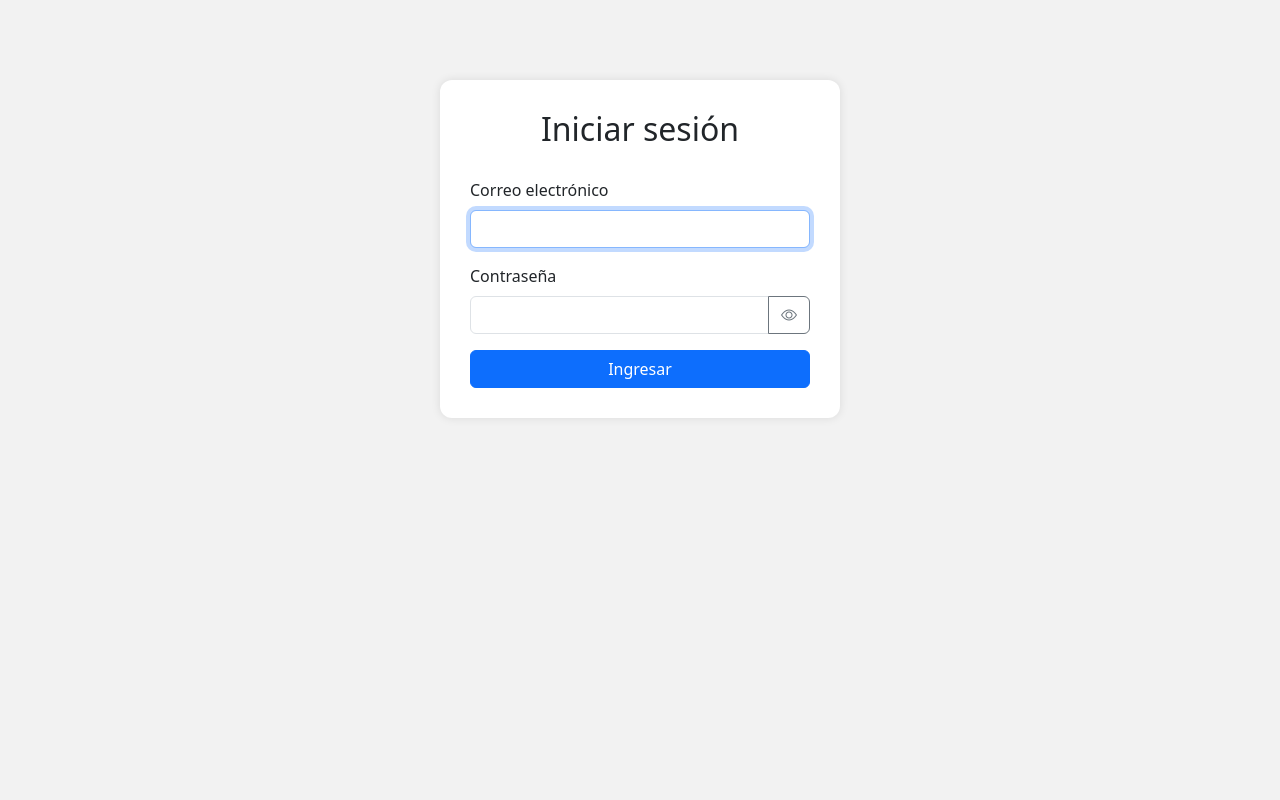
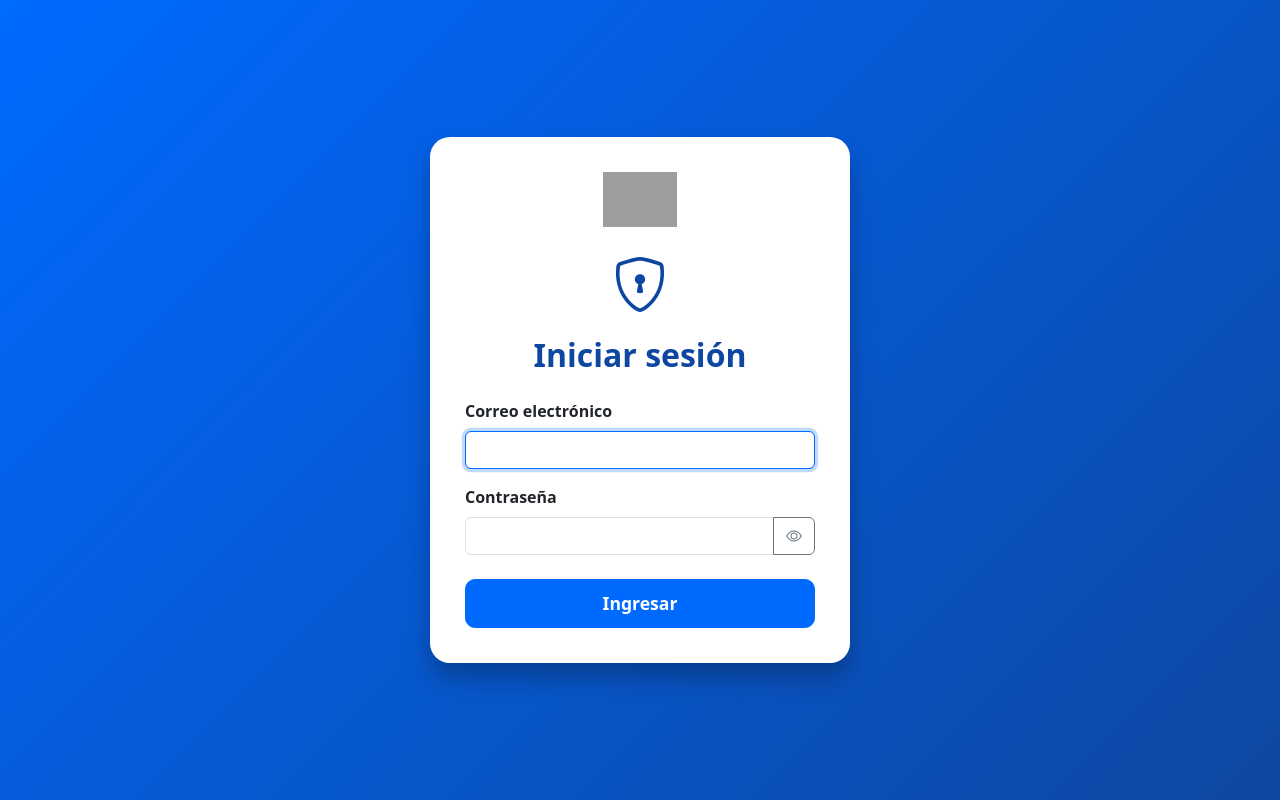
Before and after one commit to diphasacdesarrollo/Visitas-Copias, a Django app: page /accounts/login/ in a window 1280 px wide. Run offline with Django 4.2, Linux system fonts and the light colour scheme; grey boxes are pictures that could not be loaded.

Commit message:
UpDate-Login-Inicio

```diff
--- a/templates/registration/login.html
+++ b/templates/registration/login.html
@@ -1,79 +1,131 @@
-<!--templates/registration/login.html-->
 {% load static %}
 <!DOCTYPE html>
 <html lang="es">
 <head>
     <meta charset="UTF-8">
-    <title>Iniciar sesión</title>
+    <title>Iniciar sesión | Diphasac</title>
+
+    <meta name="viewport" content="width=device-width, initial-scale=1">
+
+    <!-- Bootstrap -->
     <link href="https://cdn.jsdelivr.net/npm/bootstrap@5.3.2/dist/css/bootstrap.min.css" rel="stylesheet">
-    <!-- Bootstrap Icons para el ojo -->
+    <!-- Bootstrap Icons -->
     <link rel="stylesheet" href="https://cdn.jsdelivr.net/npm/bootstrap-icons@1.11.3/font/bootstrap-icons.css">
+
     <style>
         body {
-            background-color: #f2f2f2;
+            background: linear-gradient(135deg, #006aff, #0d47a1);
+            min-height: 100vh;
+            display: flex;
+            align-items: center;
+            justify-content: center;
+            padding: 20px;
         }
-        .login-container {
-            max-width: 400px;
-            margin: 80px auto;
-            padding: 30px;
-            background-color: #fff;
-            border-radius: 12px;
-            box-shadow: 0 0 10px rgba(0,0,0,0.1);
+
+        .login-card {
+            background: white;
+            padding: 35px;
+            border-radius: 20px;
+            max-width: 420px;
+            width: 100%;
+            box-shadow: 0 15px 25px rgba(0, 0, 0, 0.25);
+            animation: fadeIn 0.4s ease-in-out;
         }
+
+        @keyframes fadeIn {
+            from { opacity: 0; transform: translateY(15px); }
+            to { opacity: 1; transform: translateY(0); }
+        }
+
+        .logo-diphasac {
+            height: 55px;
+            object-fit: contain;
+        }
+
         h2 {
+            font-weight: 700;
+            color: #0d47a1;
             text-align: center;
-            margin-bottom: 30px;
+            margin-bottom: 25px;
+        }
+
+        .form-control:focus {
+            border-color: #006aff !important;
+            box-shadow: 0 0 0 0.2rem rgba(0, 106, 255, 0.25);
+        }
+
+        .btn-primary {
+            background-color: #006aff;
+            border-color: #006aff;
+            font-size: 1.1rem;
+            padding: 10px;
+            border-radius: 10px;
+            font-weight: 600;
+        }
+
+        .btn-primary:hover {
+            background-color: #004bbd;
+            border-color: #004bbd;
+        }
+
+        .lock-icon {
+            font-size: 55px;
+            color: #0d47a1;
+            display: block;
+            text-align: center;
+            margin-bottom: 10px;
         }
     </style>
 </head>
+
 <body>
 
-<div class="container">
-    <div class="login-container">
+<div class="login-card">
+    <!-- LOGO -->
+    <div class="text-center mb-3">
+        <img src="https://res.cloudinary.com/drf02su75/image/upload/LOGO_DIPHASAC_AZUL_yjjvfp.png"
+             alt="Diphasac" class="logo-diphasac">
+    </div>
+
+    <!-- Candado opcional -->
+    <i class="bi bi-shield-lock lock-icon"></i>
+
     <h2>Iniciar sesión</h2>
 
     {% if form.errors %}
         <div class="alert alert-danger mb-3">
             Usuario o contraseña incorrectos.
-                {% if form.non_field_errors %}
-                    <div class="small mt-2">
-                        {{ form.non_field_errors }}
-                    </div>
-                {% endif %}
         </div>
     {% endif %}
 
     <form method="post" action="{% url 'login' %}">
         {% csrf_token %}
-            {% if next %}<input type="hidden" name="next" value="{{ next }}">{% endif %}
+        {% if next %}
+            <input type="hidden" name="next" value="{{ next }}">
+        {% endif %}
 
+        <!-- Usuario -->
         <div class="mb-3">
-  <label for="id_username" class="form-label">Correo electrónico</label>
-  <input
-    type="text"
+            <label for="id_username" class="form-label fw-bold">Correo electrónico</label>
+            <input type="text"
                    name="username"
+                   required
                    autofocus
-    required
                    id="id_username"
                    class="form-control"
-    autocomplete="username"
-    value="{{ form.username.value|default_if_none:'' }}"
-  >
+                   value="{{ form.username.value|default_if_none:'' }}">
         </div>
 
-            <div class="mb-3">
-                <label for="id_password" class="form-label">Contraseña</label>
+        <!-- Password con botón mostrar -->
+        <div class="mb-4">
+            <label for="id_password" class="form-label fw-bold">Contraseña</label>
             <div class="input-group">
-                    <input
-                        type="password"
+                <input type="password"
                        name="password"
                        required
                        id="id_password"
-                        class="form-control"
-                        autocomplete="current-password"
-                        value=""
-                    >
-                    <button class="btn btn-outline-secondary" type="button" id="togglePassword" aria-label="Mostrar u ocultar contraseña">
+                       class="form-control">
+                <button class="btn btn-outline-secondary" type="button" id="togglePassword">
                     <i class="bi bi-eye" id="toggleIcon"></i>
                 </button>
             </div>
@@ -83,23 +135,20 @@
             <button type="submit" class="btn btn-primary">Ingresar</button>
         </div>
     </form>
-    </div>
+
 </div>
 
 <script>
-(function () {
 const input = document.getElementById('id_password');
 const btn = document.getElementById('togglePassword');
 const icon = document.getElementById('toggleIcon');
 
-    btn.addEventListener('click', function () {
+btn.addEventListener('click', () => {
     const showing = input.type === 'text';
     input.type = showing ? 'password' : 'text';
     icon.classList.toggle('bi-eye', showing);
     icon.classList.toggle('bi-eye-slash', !showing);
-        input.focus({ preventScroll: true });
 });
-})();
 </script>
 
 </body>
```
Also changed, not shown: templates/base.html (+106 -12 lines), templates/inicio.html (+5 -2 lines). Lines whose indentation alone changed are shown as unchanged.
